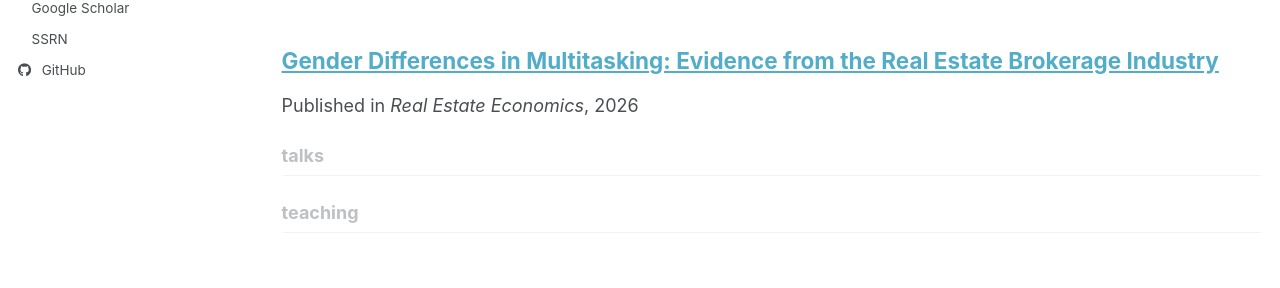
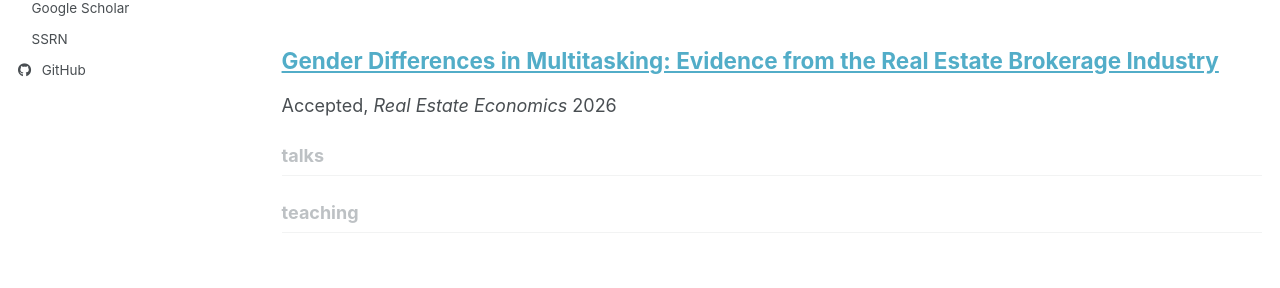
Before and after one commit to tingyu-zhou/tingyu-zhou.github.io, a Jekyll site: the page built from _pages/collection-archive.html, in a window 1280 px wide and 900 px high, scrolled down 3792 px. Shown: the part 465-753 px from the top of the window. Built offline with Jekyll 4.4.1, drawn with Linux system fonts in a browser that asks for light colours; a style sheet for code colours, icons or effects is not loaded.

Commit message:
Show accepted papers as 'Accepted, <venue> <year>'
Gender Differences in Multitasking is accepted at Real Estate Economics
but has no issue yet, so 'Published in ... 2026' overstated its status.

```diff
--- a/_includes/archive-single.html
+++ b/_includes/archive-single.html
@@ -42,6 +42,8 @@
 
         {% if post.collection == 'teaching' %}
           <p> {{ post.type }}, <i>{{ post.venue }}</i>, {{ post.date | default: "1900-01-01" | date: "%Y" }} </p>
+        {% elsif post.collection == 'publications' and post.accepted %}
+          <p>Accepted, <i>{{ post.venue }}</i> {{ post.date | default: "1900-01-01" | date: "%Y" }} </p>
         {% elsif post.collection == 'publications' %}
           <p>Published in <i>{{ post.venue }}</i>, {{ post.date | default: "1900-01-01" | date: "%Y" }} </p>
         {% elsif post.date %}
```
Also changed, not shown: _publications/2026-02-01-gender-differences-in-multitasking-evidence-from-the-real.md (+1 -0 lines).
